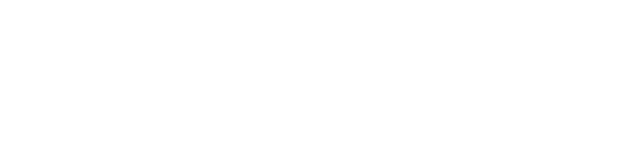
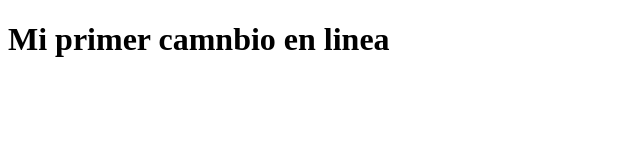
Before and after one commit to ArnauBC/repo01, a plain HTML site: page index.html in a window 1280 px wide. Shown: the whole page, without its empty margins (0-640 px from the left). Drawn offline with Linux system fonts and the light colour scheme.

Commit message:
Update index.html

```diff
--- a/index.html
+++ b/index.html
@@ -6,6 +6,6 @@
     <title>Document</title>
 </head>
 <body>
-
+    <h1>Mi primer camnbio en linea</h1>
 </body>
 </html>
```
